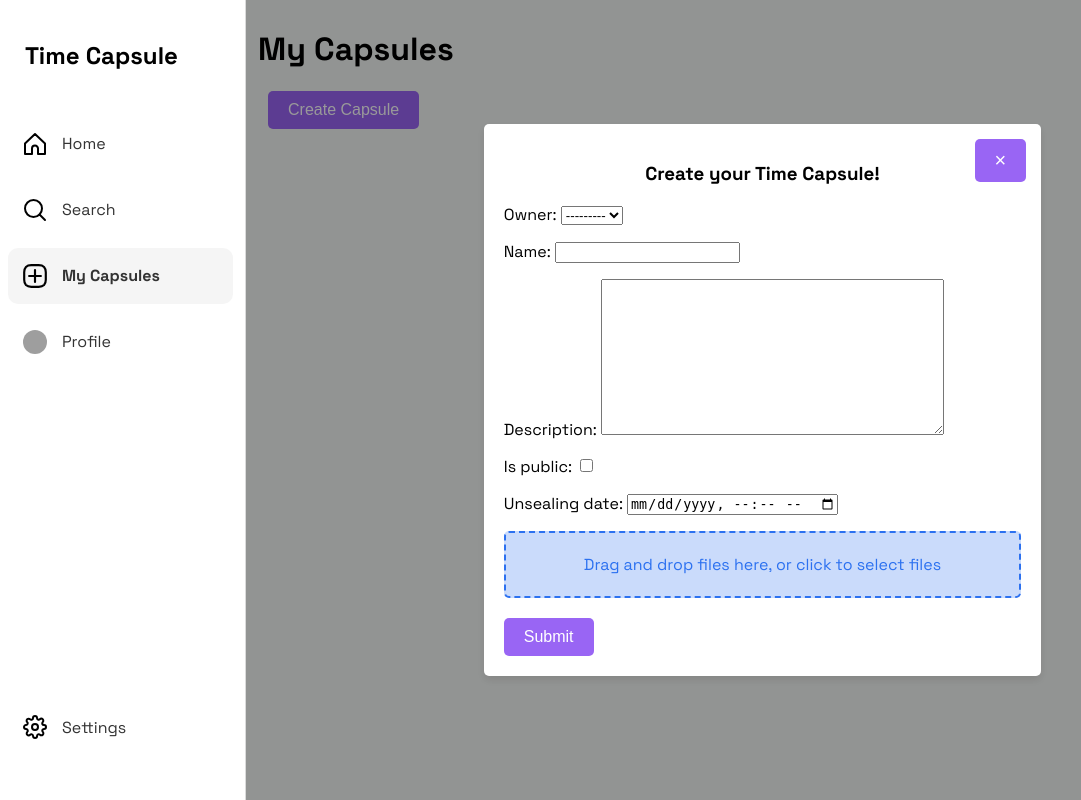
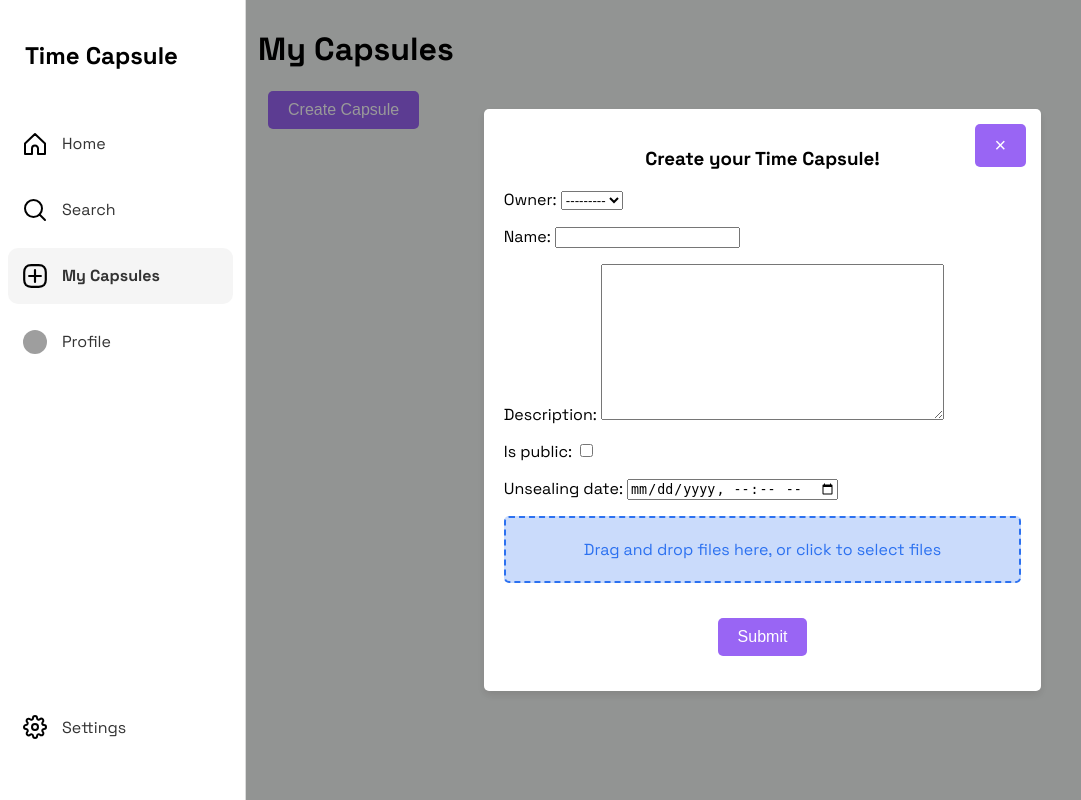
Before and after one commit to Harishcruise/TimeCapsule, a Django app: page /my-capsules/ in a window 1280 px wide, after a click on "Create Capsule". Shown: the whole page, without its empty margins (0-1081 px from the left). Run offline with Django 5.2, Linux system fonts and the light colour scheme; data comes from the database, SQL or seed files in the repository; grey boxes are pictures that could not be loaded.

```diff
--- a/static/css/my_capsules.css
+++ b/static/css/my_capsules.css
@@ -110,3 +110,8 @@ div.file-item{
 .delete-icon:hover {
   color: var(--text-red-color);
 }
+
+.button-section {
+  text-align: center;
+  padding: 15px 0;
+}
--- a/static/javascript/my_capsules.js
+++ b/static/javascript/my_capsules.js
@@ -44,6 +44,7 @@ document.addEventListener('DOMContentLoaded', function() {
             deleteIcon.addEventListener('click', () => {
                 selectedFiles = selectedFiles.filter((_, i) => i !== index); // Remove the file from the array
                 updateFileListDisplay(); // Refresh the displayed file list
+                // fileInput.value = ''; // Reset the file input to ensure change event can trigger again for the same file
              });
 
             fileElement.appendChild(fileName);
@@ -57,10 +58,11 @@ document.addEventListener('DOMContentLoaded', function() {
         const dropZoneText = document.getElementById('dropZone').querySelector('p'); // Assuming your dropzone has a <p> tag for text
         const originalText = dropZoneText.textContent; // Save the original text
         dropZoneText.innerHTML = '<div class="spinner"></div>'; // Add your spinner HTML here
+        selectedFiles = selectedFiles.concat(Array.from(files)); // Add new files to the array
         setTimeout(() => {
-            selectedFiles = selectedFiles.concat(Array.from(files)); // Add new files to the array
             updateFileListDisplay(); // Update the list display
             dropZoneText.textContent = originalText;
+            fileInput.value = '';
         }, 1000); // Adjust the delay as necessary
     }
 
@@ -70,7 +72,7 @@ document.addEventListener('DOMContentLoaded', function() {
     // Update selected files when user selects files
     fileInput.addEventListener('change', function() {
         handleFiles(this.files);
-        // this.value = ''; // Clear the selection after files are handled
+        // fileInput.value = ''; // Clear the file input to allow re-uploading the same file
     });
 
     // Handle file drop
```
